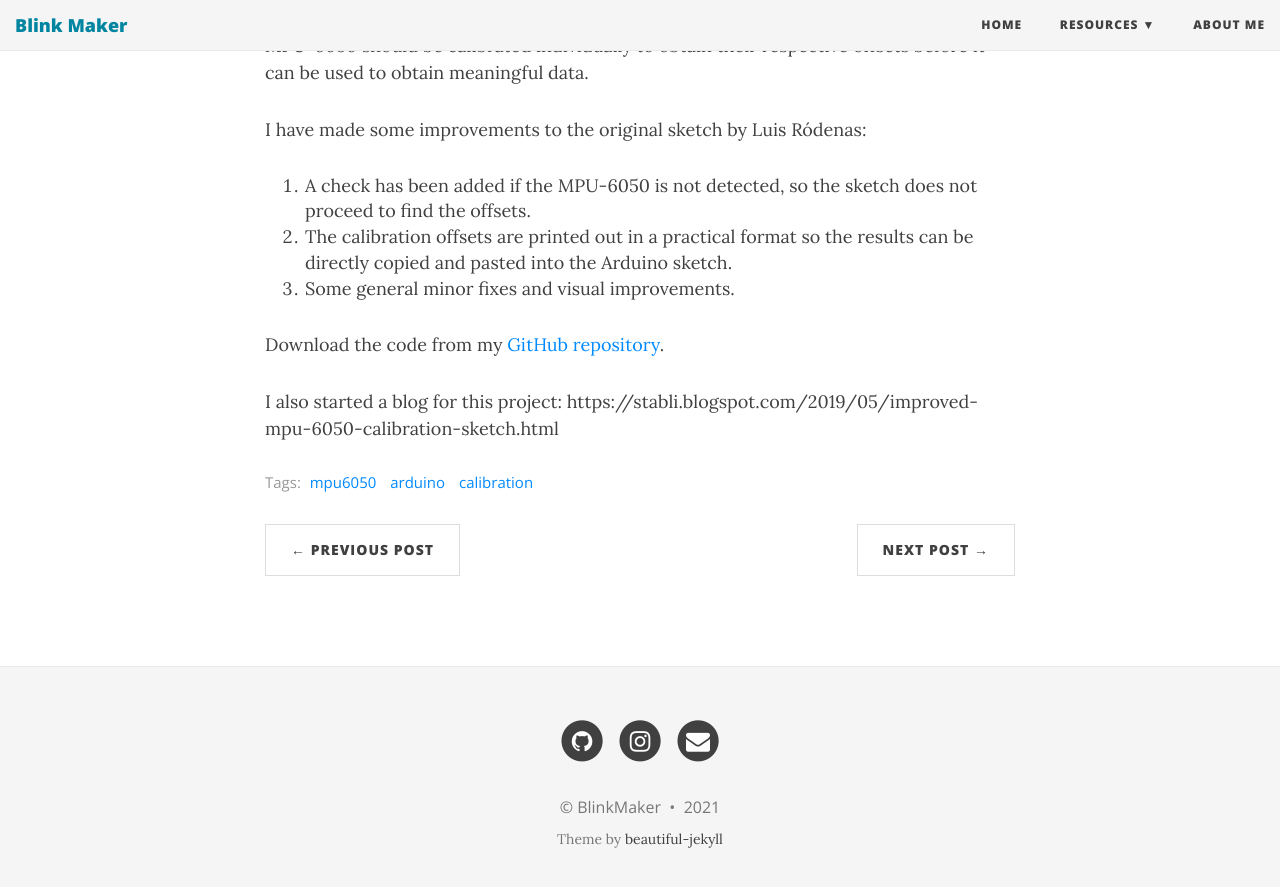
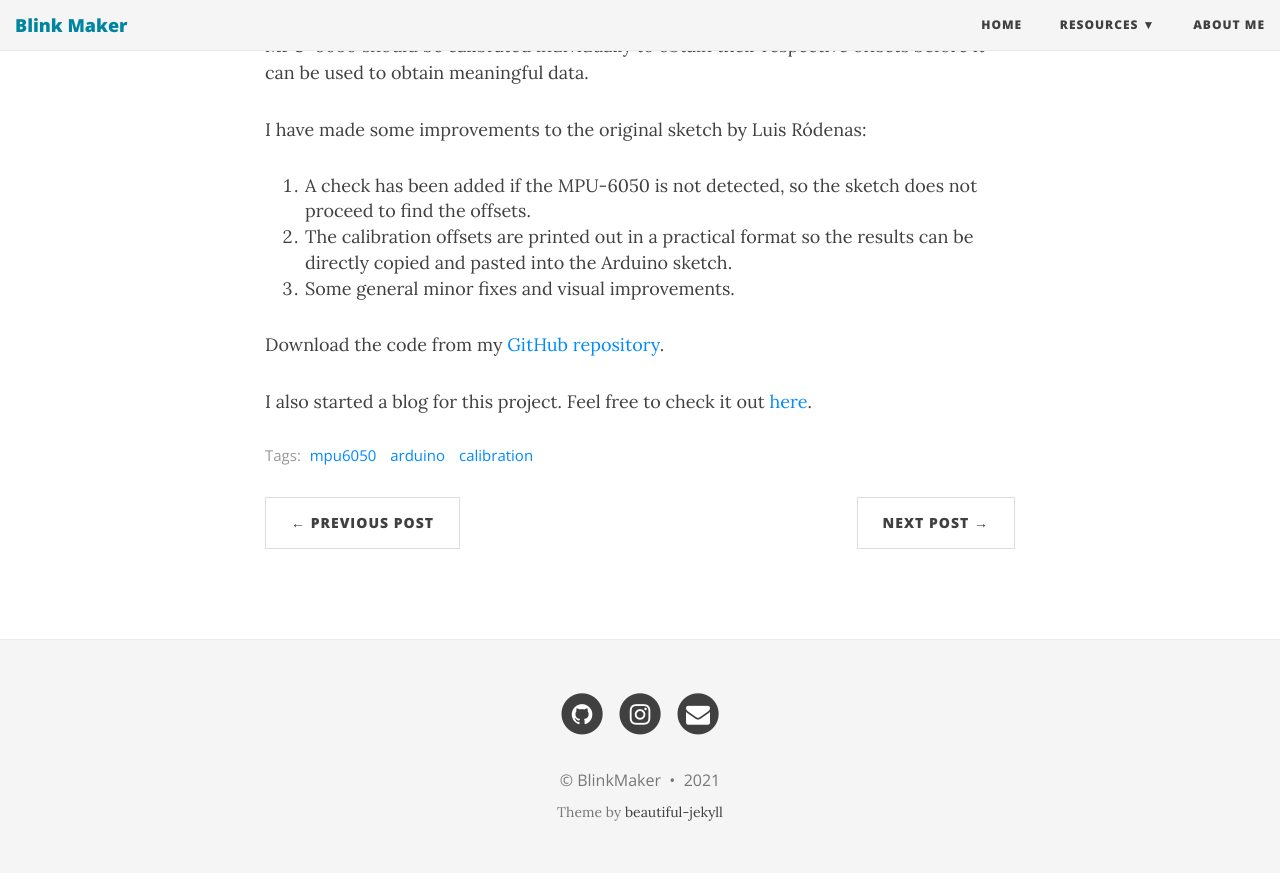
Before and after one commit to blinkmaker/blinkmaker.github.io, a Jekyll site: the page built from _posts/2021-02-03-improved-mpu6050-calibration.md, in a window 1280 px wide and 900 px high, scrolled down 801 px. Shown: the top 887 px of the window. Built offline with Jekyll 4.4.1, drawn with Linux system fonts in a browser that asks for light colours; nearby versions of some CDN libraries.

Commit message:
Update 2021-02-03-improved-mpu6050-calibration.md

```diff
--- a/_posts/2021-02-03-improved-mpu6050-calibration.md
+++ b/_posts/2021-02-03-improved-mpu6050-calibration.md
@@ -15,4 +15,4 @@ I have made some improvements to the original sketch by Luis Ródenas:
 
 Download the code from my [GitHub repository](https://github.com/blinkmaker/Improved-MPU6050-calibration).
 
-I also started a blog for this project: https://stabli.blogspot.com/2019/05/improved-mpu-6050-calibration-sketch.html
+I also started a blog for this project. Feel free to check it out [here](https://stabli.blogspot.com/2019/05/improved-mpu-6050-calibration-sketch.html).
```
